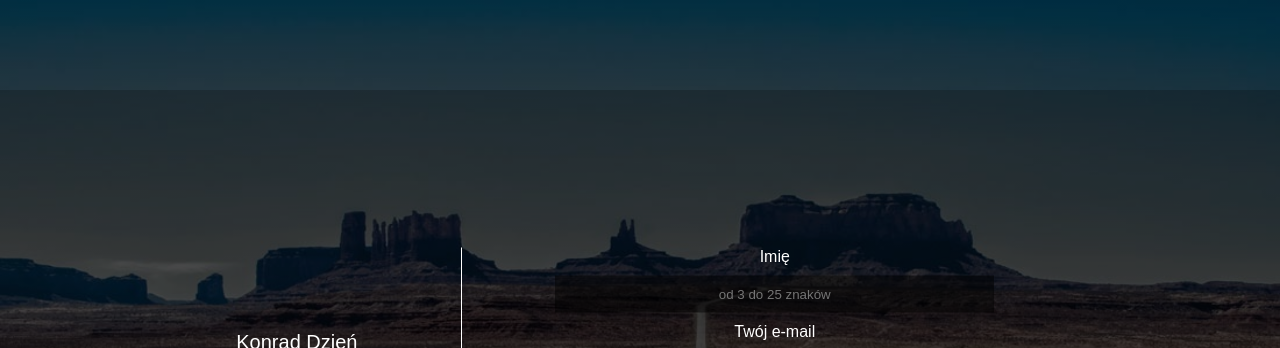
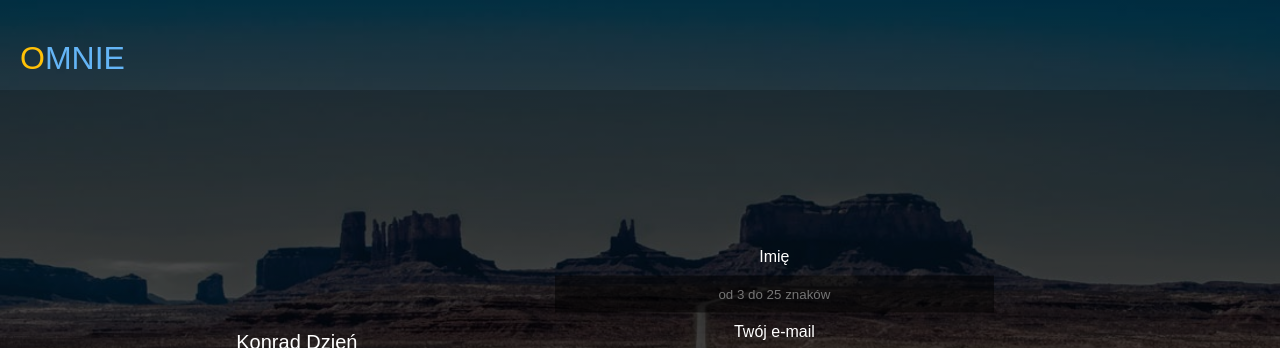
Before and after one commit to kdzien/mw, a plain HTML site: page index.html in a window 1280 px wide. Shown: the top 348 px of the page. Drawn offline with Linux system fonts and the light colour scheme; a web font is replaced by a local one.

Commit message:
head title added

```diff
--- a/index.html
+++ b/index.html
@@ -10,7 +10,9 @@
 </head>
 
 <body>
-
+	<div id="title">
+		<div ><span class="tech-style-font">O</span><span class="tools-style-font">MNIE</span></div>
+	</div>
 	<div id="container">
 		<!--o mnie-->
 		<div class="content" id="about">
@@ -66,8 +68,6 @@
 		<!--technologie-->
 		<div class="content" id="technologies">
 			<div class="center full">
-
-	<div class="title"><span class="tech-style-font">Technologie</span>/<span class="tools-style-font">Narzedzia</span></div>
 <div class="container-flex">
 	<div class="row3">
 		<div class="hex">
--- a/style.scss
+++ b/style.scss
@@ -1,6 +1,7 @@
 @charset "UTF-8";
 body{
-	margin:90px 0px 90px 0px ;
+	margin:0 auto;
+	padding:90px 0px 90px 0px ;
 background: linear-gradient(rgba(0, 0, 0, 0.6), rgba(0, 0, 0, 0.6)), url(images/background.jpg) no-repeat;
   background-size: 100% 100%;
   color:white;
@@ -11,17 +12,15 @@ background: linear-gradient(rgba(0, 0, 0, 0.6), rgba(0, 0, 0, 0.6)), url(images/
 	height:100%;
 	margin:0 auto;
 	background-color:rgba(0,0,0,0.2);
-	&>*{
-		width:70%;
+	.content{
+	display:flex;
+	text-align:center;
+	padding:10px;
+	width:70%;
 		margin:0 auto;
 		position:relative;
 		top:50%;
 		transform:translateY(-50%)
-	}
-	.content{
-	display:flex;
-	text-align:center;
-	padding:10px;
 	}
 	.short{
 	width:30%;
@@ -283,9 +282,11 @@ $solid-tech-color:#FFC107;
 .img-cover{
 	height:100%;
 }
-.title{
-		font-size:26px;
-		margin-bottom:20px;
+#title{
+		position: absolute;
+    top: 40px;
+    left: 20px;
+    font-size: 32px;
 }
 .tools-style{
 	background-color:#64B5F6 !important;
```
Also changed, not shown: style.css, 1 other file.
